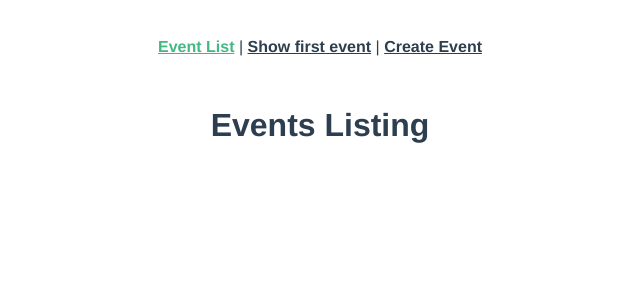
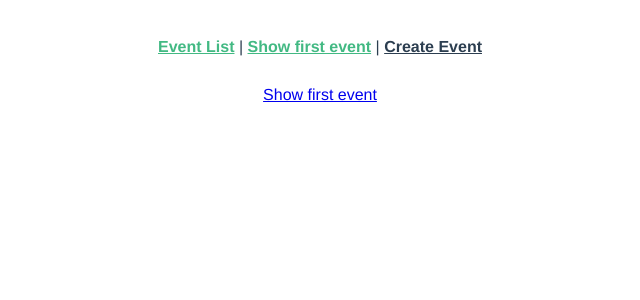
Before and after one commit to rbuchberger/real-world-vue, a Vue app: page / in a window 1280 px wide. Shown: the top 300 px of the page, without its empty margins (320-960 px from the left). Built offline with nearby package versions, Linux system fonts and the light colour scheme.

Commit message:
Lesson 5 complete

```diff
--- a/src/router.js
+++ b/src/router.js
@@ -16,16 +16,19 @@
       component: EventList
     },
     {
-      path: '/event',
+      path: '/event/:id',
       name: 'event-show',
-      component: () =>
-        import(/* webpackChunkName: "about" */ './views/EventShow.vue')
+      component: EventShow,
+      props: true
+      // component: () =>
+      //   import(/* webpackChunkName: "event-show" */ './views/EventShow.vue')
     },
     {
       path: '/event/create',
       name: 'event-create',
-      component: () =>
-        import(/* webpackChunkName: "about" */ './views/EventCreate.vue')
-    },
+      component: EventCreate
+      // component: () =>
+      //   import(/* webpackChunkName: "event-create" */ './views/EventCreate.vue')
+    }
   ]
 })
--- a/src/views/EventList.vue
+++ b/src/views/EventList.vue
@@ -1,3 +1,7 @@
 <template>
-  <h1>Events Listing</h1>
+  <div>
+    <router-link :to="{ name: 'event-show', params: { id: 1 } }">
+      Show first event
+    </router-link>
+  </div>
 </template>
--- a/src/views/EventShow.vue
+++ b/src/views/EventShow.vue
@@ -1,3 +1,9 @@
 <template>
-  <h1>Show Event</h1>
+  <h1>Show Event #{{ id }}</h1>
 </template>
+
+<script>
+export default {
+  props: ['id']
+}
+</script>
```
